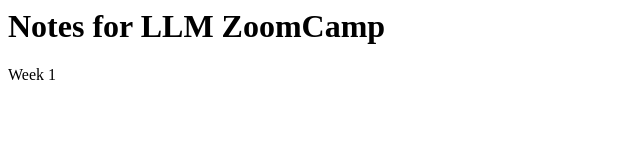
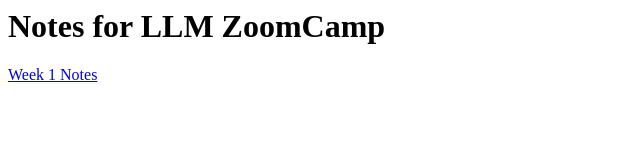
Before and after one commit to NazninHussain/potential-tribble, a plain HTML site: page index.html in a window 1280 px wide. Shown: the whole page, without its empty margins (0-640 px from the left). Drawn offline with Linux system fonts and the light colour scheme.

Commit message:
Update index.html

```diff
--- a/index.html
+++ b/index.html
@@ -5,4 +5,4 @@
 </head>
 <body>
 <h1> Notes for LLM ZoomCamp </h1>
-<p> Week 1 </p>
+<p> <a href="Week1.html"> Week 1 Notes </a> </p>
```
